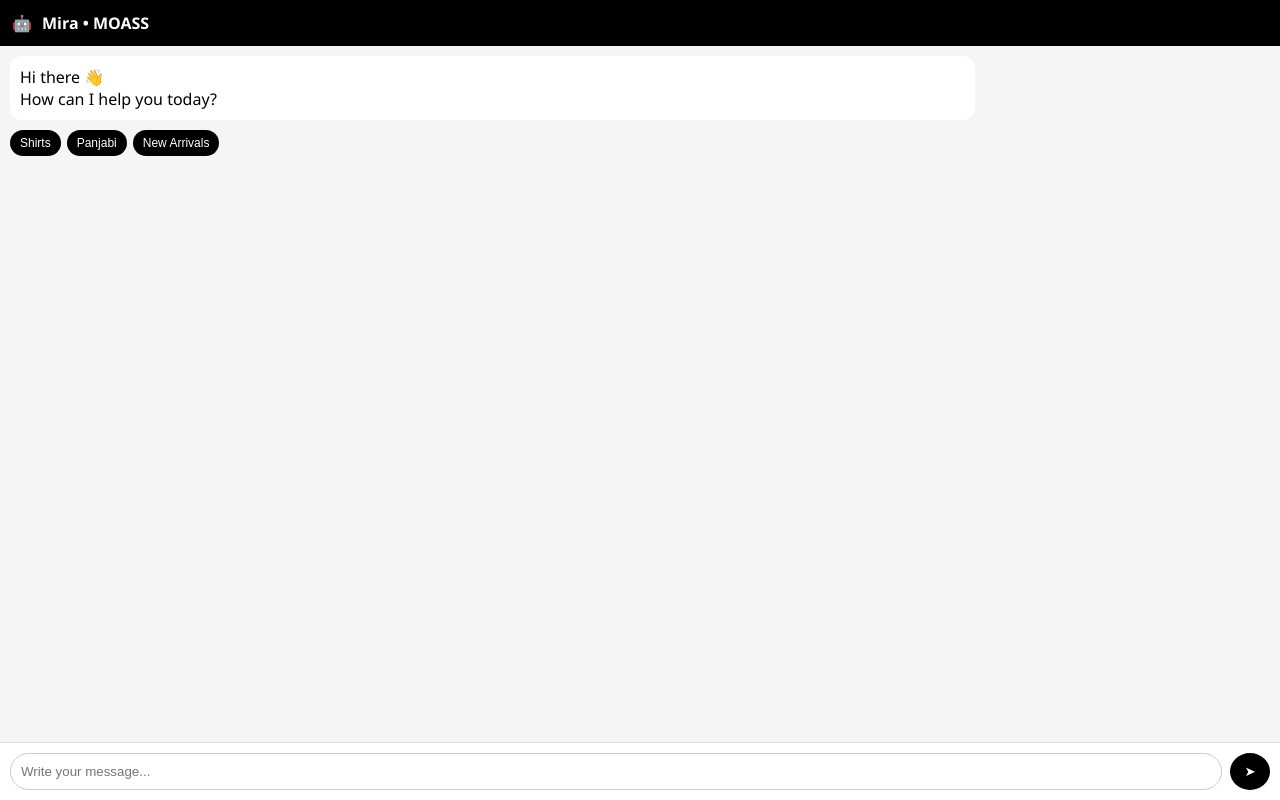
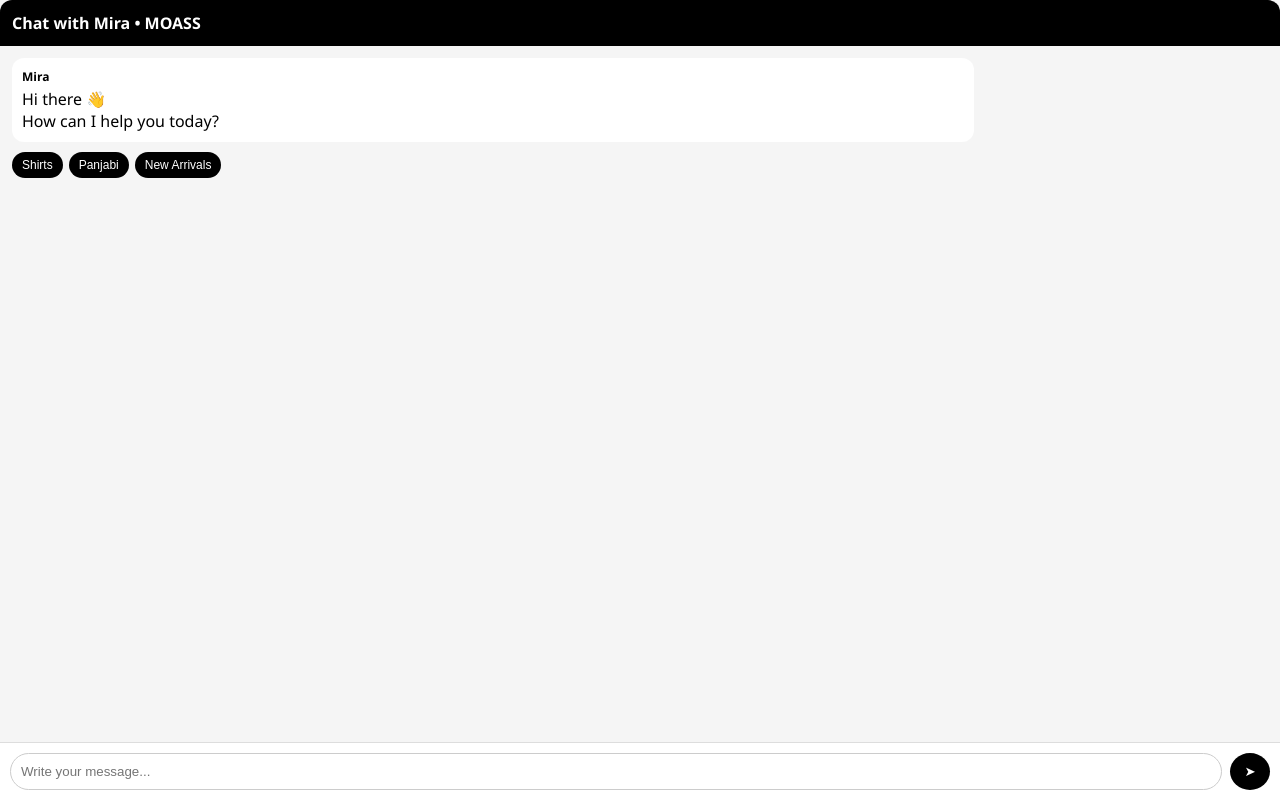
Before and after one commit to am-omi/mira-chatbot, a website: page public/index.html in a window 1280 px wide. Drawn offline with Linux system fonts and the light colour scheme.

Commit message:
Update index.html

```diff
--- a/public/index.html
+++ b/public/index.html
@@ -3,7 +3,7 @@
 <head>
 <meta charset="UTF-8">
 <meta name="viewport" content="width=device-width, initial-scale=1.0">
-<title>Mira • MOASS</title>
+<title>Mira Chat</title>
 
 <style>
 body {
@@ -24,33 +24,28 @@ body {
   background: #000;
   color: #fff;
   padding: 12px;
-  display: flex;
-  align-items: center;
-  gap: 10px;
-}
-
-#header span {
   font-weight: bold;
+  border-top-left-radius: 12px;
+  border-top-right-radius: 12px;
 }
 
 /* Messages */
 #messages {
   flex: 1;
-  padding: 10px;
+  padding: 12px;
   overflow-y: auto;
 }
 
-/* Bot bubble */
+/* Bot message */
 .bot {
   background: #fff;
-  color: #000;
   padding: 10px;
   border-radius: 12px;
   margin-bottom: 10px;
   max-width: 75%;
 }
 
-/* User bubble */
+/* User message */
 .user {
   background: #000;
   color: #fff;
@@ -61,11 +56,18 @@ body {
   margin-left: auto;
 }
 
+/* Name label */
+.name {
+  font-size: 12px;
+  font-weight: bold;
+  margin-bottom: 3px;
+}
+
 /* Suggestions */
 .suggestions {
   display: flex;
+  gap: 6px;
   flex-wrap: wrap;
-  gap: 6px;
   margin-bottom: 10px;
 }
 
@@ -118,20 +120,25 @@ body {
 
 <div id="chat">
 
-  <!-- Header -->
+  <!-- SINGLE HEADER -->
   <div id="header">
-    🤖 <span>Mira • MOASS</span>
+    Chat with Mira • MOASS
   </div>
 
   <!-- Messages -->
   <div id="messages">
-    <div class="bot">Hi there 👋<br>How can I help you today?</div>
+
+    <div class="bot">
+      <div class="name">Mira</div>
+      Hi there 👋<br>How can I help you today?
+    </div>
 
     <div class="suggestions">
       <button onclick="quickMsg('Show me shirts')">Shirts</button>
       <button onclick="quickMsg('Panjabi collection')">Panjabi</button>
       <button onclick="quickMsg('Latest arrivals')">New Arrivals</button>
     </div>
+
   </div>
 
   <!-- Input -->
@@ -149,7 +156,13 @@ const messages = document.getElementById("messages");
 function addMessage(text, type) {
   const div = document.createElement("div");
   div.className = type;
-  div.innerHTML = text;
+
+  if (type === "bot") {
+    div.innerHTML = `<div class="name">Mira</div>${text}`;
+  } else {
+    div.innerHTML = text;
+  }
+
   messages.appendChild(div);
   messages.scrollTop = messages.scrollHeight;
 }
```
